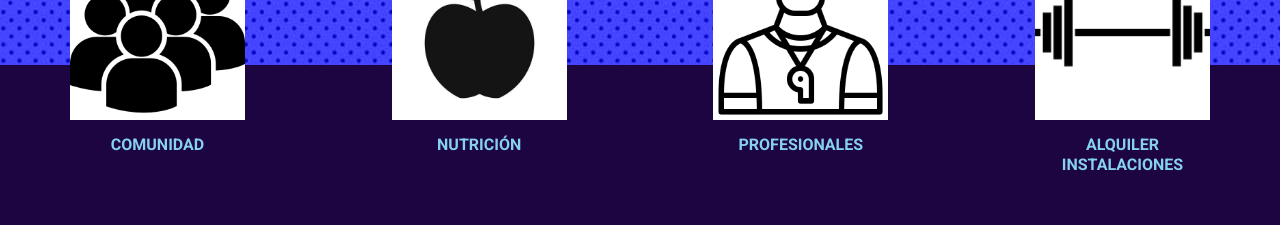
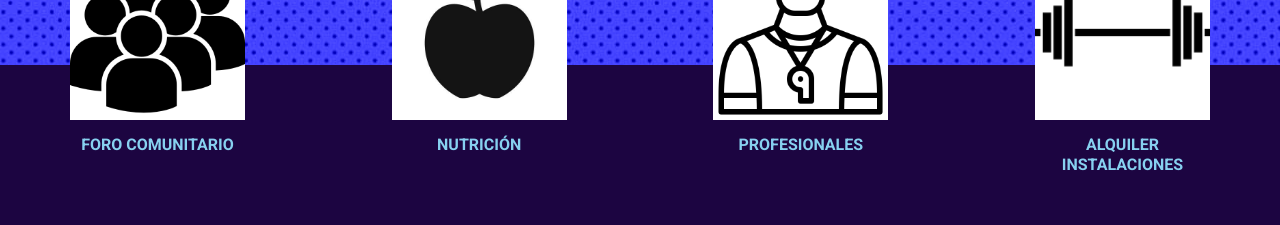
Before and after one commit to HormiDev/HACKATHON_VOTTUN, a plain HTML site: page index.html in a window 1280 px wide. Shown: the part 2280-2505 px from the top of the page. Drawn offline with nearby package versions, Linux system fonts and the light colour scheme.

Commit message:
Update index.html

```diff
--- a/index.html
+++ b/index.html
@@ -219,7 +219,7 @@
             </div>
             <div class="name">
               <h6>
-                Comunidad
+                Foro comunitario
               </h6>
             </div>
           </div>
```
